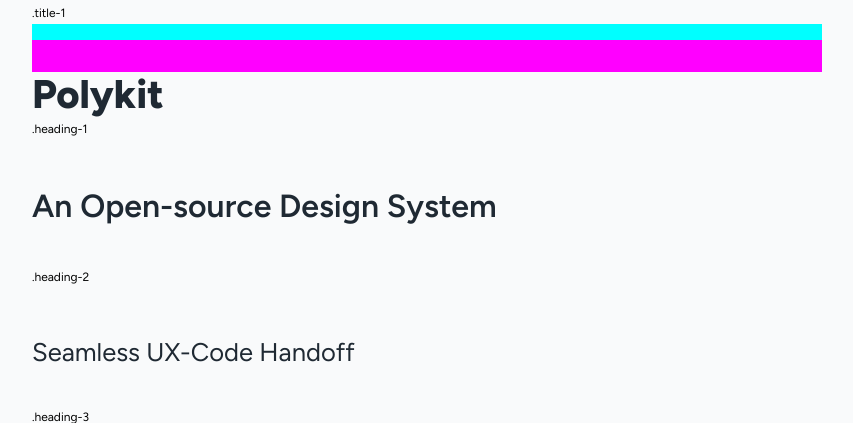
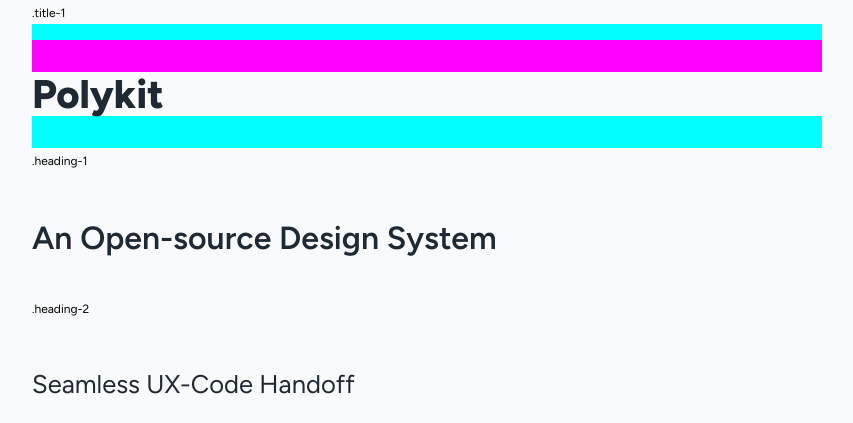
Before and after one commit to polyfen/polykit, a PHP site: page /typography.php in a window 1280 px wide. Shown: the part 58-481 px from the top of the page, without its empty margins (213-1066 px from the left). Run offline with PHP 8.4, Linux system fonts and the light colour scheme.

Commit message:
Added margin-bottom to typography styleguide

```diff
--- a/app/css/polykit-v01.css
+++ b/app/css/polykit-v01.css
@@ -322,13 +322,23 @@ p code {
 }
 
 .type-demo-margin {
-  height: 1rem;
   width: 100%;
   background: cyan;
 }
 
 .type-demo-padding {
-  height: 2rem;
   width: 100%;
   background: magenta;
 }
+
+.title-1-demo .type-demo-margin-top {
+  height: 1rem;
+}
+
+.title-1-demo .type-demo-padding-top {
+  height: 2rem;
+}
+
+.title-1-demo .type-demo-margin-bottom {
+  height: 2rem;
+}
--- a/app/scss/site/_site.scss
+++ b/app/scss/site/_site.scss
@@ -1,11 +1,21 @@
 .type-demo-margin {
-    height: 1rem;
     width: 100%;
     background: cyan;
 }
 
 .type-demo-padding {
-    height: 2rem;
     width: 100%;
     background: magenta;
 }
+
+.title-1-demo .type-demo-margin-top {
+    height: 1rem;
+}
+
+.title-1-demo .type-demo-padding-top {
+    height: 2rem;
+}
+
+.title-1-demo .type-demo-margin-bottom {
+    height: 2rem;
+}
--- a/typography.php
+++ b/typography.php
@@ -62,12 +62,13 @@
             <img src="imgs/polykit-logo.svg" height="50px" width="auto">
         </header>
         <main class="container">
+            <section class="title-1-demo">
                 <small class="caption">.title-1</small>
-                <div class="type-demo">
-                    <div class="type-demo-margin"></div>
-                    <div class="type-demo-padding"></div>
-                </div>
+                <div class="type-demo-margin type-demo-margin-top"></div>
+                <div class="type-demo-padding type-demo-padding-top"></div>
                 <h1 class="title-1" style="margin-top:0;padding-top:0;">Polykit</h1>
+                <div class="type-demo-margin type-demo-margin-bottom"></div>
+            </section>
 
                 <small class="caption">.heading-1</small>
                 <h2 class="heading-1">An Open-source Design System</h2>
```
